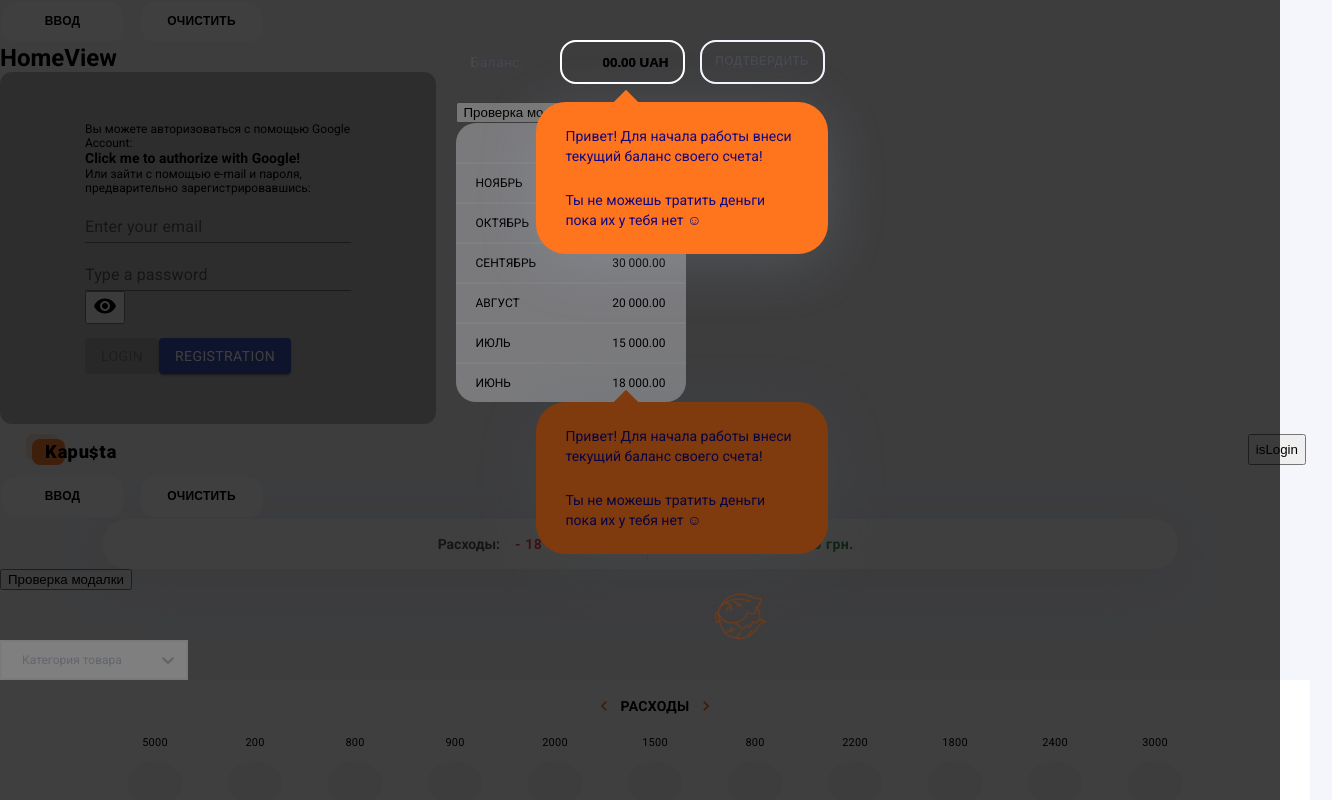
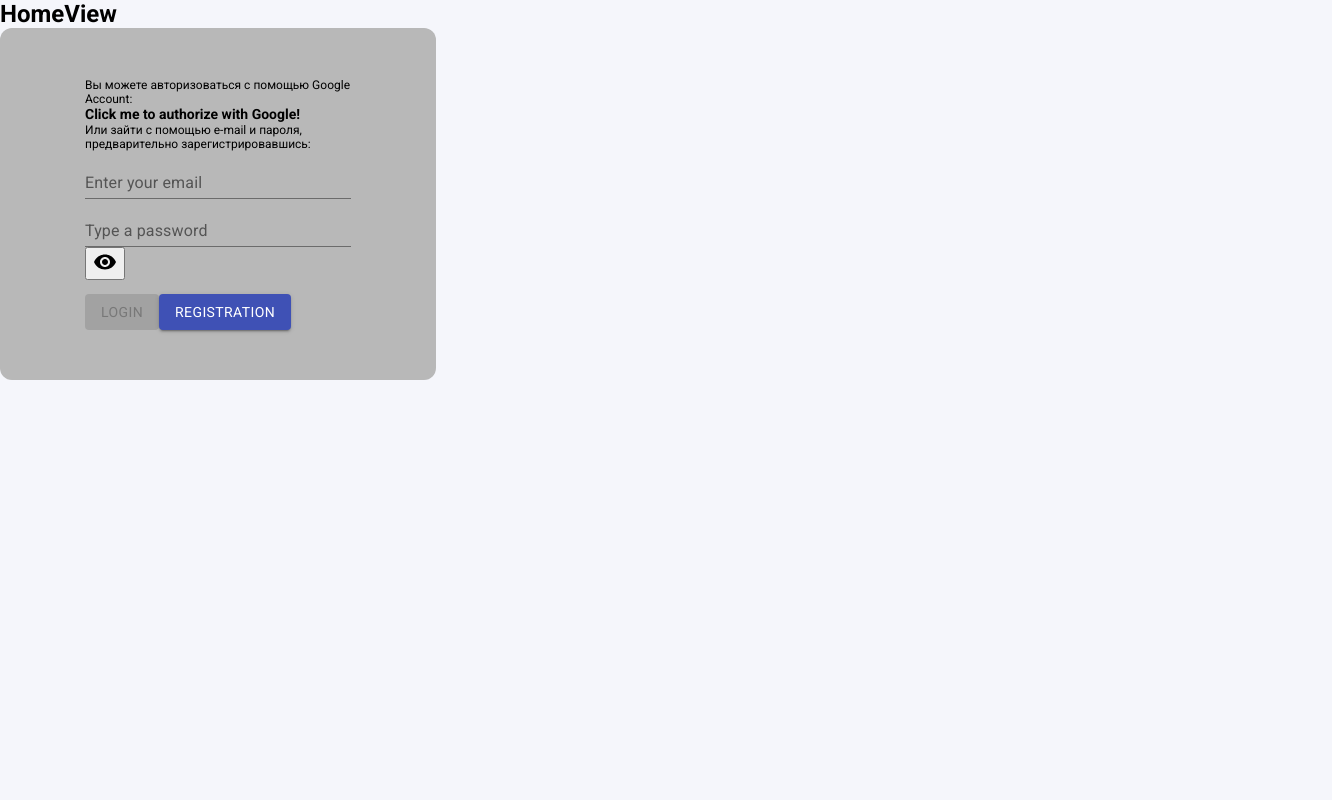
Before and after one commit to Koliadjun/kapusta-react, a React (Create React App) app: page /home in a window 1280 px wide. Shown: the top 800 px of the page, 1332 px wide, since content can reach past the window. Built offline with nearby package versions, Linux system fonts and the light colour scheme.

Commit message:
comment not used

```diff
--- a/src/App.js
+++ b/src/App.js
@@ -1,25 +1,25 @@
-import React, { useState } from 'react';
+import React from 'react';
 import {
   Routes,
   Route,
-  Link,
-  Outlet,
+  // Link,
+  // Outlet,
   Navigate,
   useNavigate,
 } from 'react-router-dom';
-import RegistrationForm from './components/RegistrationForm';
-import CategoryList from 'components/CategoryList';
-import ButtonsBlock from 'components/ButtonsBlock/ButtonsBlock';
-import Modal from 'components/Modal/Modal';
-import ModalContent from 'components/ModalContent/ModalContent';
-import AppBar from 'components/AppBar/AppBar';
-import Summary from 'components/Summary/Summary';
-import BalanceModal from './components/InitialBalanceFormModal/Modal/BalanceModal';
-import Content from 'components/InitialBalanceFormModal/Content/Content';
-import Input from 'components/InitialBalanceFormModal/Input/Input';
-import Wrapper from 'components/InitialBalanceFormModal/Wrapper/Wrapper';
-import BalanceForm from 'BalanceForm/BalanceForm';
-import IncomeSpendSection from 'components/IncomeSpendSection/IncomeSpendSection';
+// import RegistrationForm from './components/RegistrationForm';
+// import CategoryList from 'components/CategoryList';
+// import ButtonsBlock from 'components/ButtonsBlock/ButtonsBlock';
+// import Modal from 'components/Modal/Modal';
+// import ModalContent from 'components/ModalContent/ModalContent';
+// import AppBar from 'components/AppBar/AppBar';
+// import Summary from 'components/Summary/Summary';
+// import BalanceModal from './components/InitialBalanceFormModal/Modal/BalanceModal';
+// import Content from 'components/InitialBalanceFormModal/Content/Content';
+// import Input from 'components/InitialBalanceFormModal/Input/Input';
+// import Wrapper from 'components/InitialBalanceFormModal/Wrapper/Wrapper';
+// import BalanceForm from 'BalanceForm/BalanceForm';
+// import IncomeSpendSection from 'components/IncomeSpendSection/IncomeSpendSection';
 import Loader from 'components/Loader';
 
 import CommentView from './views/CommentView';
@@ -28,11 +28,11 @@ import ReportView from './views/ReportView';
 import { authOperations, authSelectors } from 'redux/auth';
 import { useEffect } from 'react';
 import { useDispatch, useSelector } from 'react-redux';
-import HomePage from './views/HomePage';
+// import HomePage from './views/HomePage';
 
 // import './App.css';
 // import Transactionslist from 'components/Transactionslist/Transactionslist';
-import Container from 'components/Container/Container';
+// import Container from 'components/Container/Container';
 
 // import InputBalance from 'components/InputBalance/InputBalance';
 // import InputRegister from 'components/InputRegister/InputRegister';
@@ -40,17 +40,17 @@ import Container from 'components/Container/Container';
 // import HomePage from './view/HomePage';
 // import BalanceModal from './components/InitialBalanceFormModal/Modal/BalanceModal';
 // import Content from 'components/InitialBalanceFormModal/Content/Content';
-import CategoryImagesList from 'components/CategoryImages/CategoryImagesList/CategoryImagesList';
+// import CategoryImagesList from 'components/CategoryImages/CategoryImagesList/CategoryImagesList';
 // import Tabs from 'components/Tabs/Tabs';
 
 function App() {
-  const [modal, setModal] = useState(true);
-  const [modalActive, setModalActive] = useState(false);
-  const sendBalance = () => {
-    setModal(false);
-  };
+  // const [modal, setModal] = useState(true);
+  // const [modalActive, setModalActive] = useState(false);
+  // const sendBalance = () => {
+  //   setModal(false);
+  // };
 
-  const [balance, setBalance] = useState(0);
+  // const [balance, setBalance] = useState(0);
 
   const dispatch = useDispatch();
   const navigate = useNavigate();
@@ -63,14 +63,14 @@ function App() {
     if (isGoogled) {
       navigate('/report');
     }
-  }, [dispatch, isGoogled]);
+  }, [dispatch, isGoogled, navigate]);
 
   return isFetchingUser ? (
     <Loader />
   ) : (
     <div>
-      <ButtonsBlock />
-      <Modal active={modalActive} setActive={setModalActive} />
+      {/* <ButtonsBlock />
+      <Modal active={modalActive} setActive={setModalActive} /> */}
       <Routes>
         <Route exact path="/" element={<Navigate to="home" />} />
         <Route
@@ -91,7 +91,7 @@ function App() {
         />
         <Route path="*" element={<Navigate to="/" />} />
       </Routes>
-      <AppBar />
+      {/* <AppBar />
       <ButtonsBlock />
       <IncomeSpendSection />
       <Modal active={modalActive} setActive={setModalActive}>
@@ -127,7 +127,7 @@ function App() {
         </Wrapper>
       </BalanceModal>
       {!modal === true && <BalanceForm balance={balance} />}
-      <Loader />
+      <Loader /> */}
     </div>
   );
 }
--- a/src/components/RegistrationForm/RegistrationForm.jsx
+++ b/src/components/RegistrationForm/RegistrationForm.jsx
@@ -8,12 +8,12 @@ import { useState } from 'react';
 import { Formik } from 'formik';
 // import { authOperations } from "../redux/auth";
 import s from './RegistrationForm.module.css';
-import axios from 'axios';
+// import axios from 'axios';
 import LogoutButton from 'components/LogoutButton';
-import {authOperations} from '../../redux/auth';
-import {useDispatch, useSelector} from 'react-redux';
-import {authSelectors} from '../../redux/auth';
-import { useNavigate } from "react-router-dom";
+import { authOperations } from '../../redux/auth';
+import { useDispatch, useSelector } from 'react-redux';
+import { authSelectors } from '../../redux/auth';
+// import { useNavigate } from 'react-router-dom';
 
 const loginValidate = values => {
   const errors = {};
@@ -57,8 +57,8 @@ const registrationValidate = values => {
 
 function RegistrationForm() {
   const dispatch = useDispatch();
-  let navigate = useNavigate();
-  const isLoggedIn = useSelector(authSelectors.getIsLoggedIn)
+  // let navigate = useNavigate();
+  const isLoggedIn = useSelector(authSelectors.getIsLoggedIn);
   const [showPassword, setShowPassword] = useState(false);
   const [registrationFormNeeded, setRegistrationFormNeeded] = useState(false);
 
@@ -82,23 +82,27 @@ function RegistrationForm() {
   };
 
   const doRegistrationSubmit = (values, { resetForm }) => {
-    dispatch(authOperations.registration(values))
-    resetForm({ values: "" });
-    setRegistrationFormNeeded(true)
+    dispatch(authOperations.registration(values));
+    resetForm({ values: '' });
+    setRegistrationFormNeeded(true);
   };
 
   const doLoginSubmit = async (values, { resetForm }) => {
-    dispatch(authOperations.logIn(values))
-      resetForm({ values: '' });
-
-
+    dispatch(authOperations.logIn(values));
+    resetForm({ values: '' });
   };
 
   return !registrationFormNeeded ? (
     <div className={s.div}>
-      <p className={s.googleText}>Вы можете авторизоваться с помощью Google Account:</p>
-      <a href="http://localhost:5000/api/auth/google" className={s.google}>Click me to authorize with Google!</a>
-      <p>Или зайти с помощью e-mail и пароля, предварительно зарегистрировавшись:</p>
+      <p className={s.googleText}>
+        Вы можете авторизоваться с помощью Google Account:
+      </p>
+      <a href="http://localhost:5000/api/auth/google" className={s.google}>
+        Click me to authorize with Google!
+      </a>
+      <p>
+        Или зайти с помощью e-mail и пароля, предварительно зарегистрировавшись:
+      </p>
       <Formik
         initialValues={loginInitialValues}
         validate={loginValidate}
@@ -175,13 +179,18 @@ function RegistrationForm() {
         )}
       </Formik>
       {isLoggedIn ? <LogoutButton /> : null}
-
     </div>
   ) : (
     <div className={s.div}>
-      <p className={s.googleText}>Вы можете авторизоваться с помощью Google Account:</p>
-      <a href="http://localhost:5000/auth/google" className={s.google}>Click me to authorize with Google!</a>
-      <p>Или зайти с помощью e-mail и пароля, предварительно зарегистрировавшись:</p>
+      <p className={s.googleText}>
+        Вы можете авторизоваться с помощью Google Account:
+      </p>
+      <a href="http://localhost:5000/auth/google" className={s.google}>
+        Click me to authorize with Google!
+      </a>
+      <p>
+        Или зайти с помощью e-mail и пароля, предварительно зарегистрировавшись:
+      </p>
       <Formik
         initialValues={registrationInitialValues}
         validate={registrationValidate}
--- a/src/views/HomeView.jsx
+++ b/src/views/HomeView.jsx
@@ -1,28 +1,28 @@
-import React, {useEffect, useState} from 'react';
+import React, { useEffect, useState } from 'react';
 import RegistrationForm from '../components/RegistrationForm';
 import queryString from 'query-string';
 import { authOperations } from '../redux/auth';
-import { useDispatch, useSelector } from 'react-redux';
+import {
+  useDispatch,
+  // useSelector
+} from 'react-redux';
 
-import { authSelectors } from '../redux/auth';
-import axios from 'axios';
+// import { authSelectors } from '../redux/auth';
+// import axios from 'axios';
 
-function HomeView({...props}) {
+function HomeView({ ...props }) {
   const dispatch = useDispatch();
-  const [firstLoaded, setFirstLoaded] = useState(true)
-  const isLoggedIn = useSelector(authSelectors.getIsLoggedIn)
+  const [firstLoaded, setFirstLoaded] = useState(true);
+  // const isLoggedIn = useSelector(authSelectors.getIsLoggedIn)
   const token = Object.values(queryString.parse(window.location.href))[0];
-  console.log(props)
-  useEffect(()=> {
+  console.log(props);
+  useEffect(() => {
     if (firstLoaded && token) {
-        setFirstLoaded(false)
-        dispatch(authOperations.isGooglingUser(token))
-        setFirstLoaded(false)
-      }
-  }, [])
-
-
-
+      setFirstLoaded(false);
+      dispatch(authOperations.isGooglingUser(token));
+      setFirstLoaded(false);
+    }
+  }, [dispatch, firstLoaded, token]);
 
   return (
     <div>
--- a/src/views/ReportView.jsx
+++ b/src/views/ReportView.jsx
@@ -1,5 +1,5 @@
 import React from 'react';
-import {Outlet} from 'react-router-dom'
+// import {Outlet} from 'react-router-dom'
 
 function ReportView({children}) {
     return (
```
Also changed, not shown: src/components/LogoutButton/LogoutButton.jsx (+8 -6 lines).
